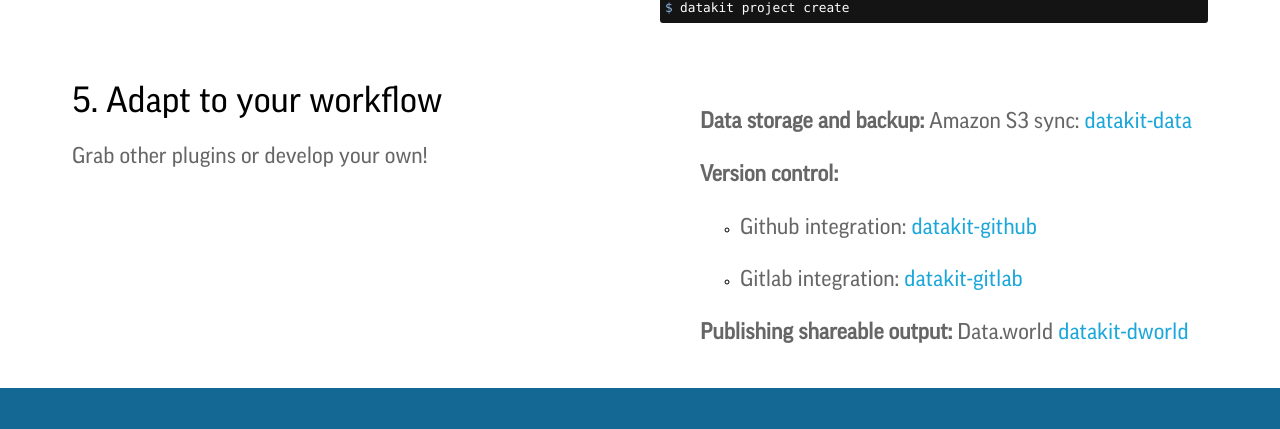
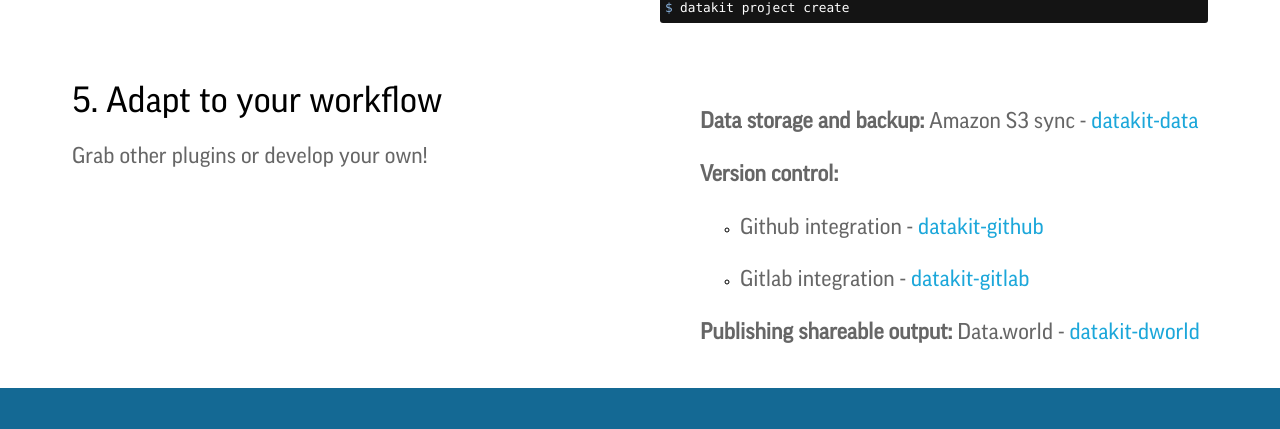
Before and after one commit to associatedpress/datakit-docs-template, a Jekyll site: the page built from index.html, in a window 1280 px wide and 900 px high, scrolled down 1603 px. Shown: the part 244-673 px from the top of the window. Built offline with Jekyll 4.4.1, drawn with Linux system fonts in a browser that asks for light colours.

Commit message:
Change to hyphenation

```diff
--- a/index.html
+++ b/index.html
@@ -164,13 +164,13 @@
       </div>
       <div class="shell-wrap">
         <ul style="list-style-type:none">
-          <li><p><b>Data storage and backup:</b> Amazon S3 sync: <a href="https://datakit-data.readthedocs.io/en/latest/">datakit-data</a></li>
+          <li><p><b>Data storage and backup:</b> Amazon S3 sync - <a href="https://datakit-data.readthedocs.io/en/latest/">datakit-data</a></li>
           <li><p><b>Version control:</b></p>
               <ul>
-                <li><p>Github integration: <a href="https://github.com/associatedpress/datakit-github/">datakit-github</a></p></li>
-                <li><p>Gitlab integration: <a href="https://github.com/associatedpress/datakit-gitlab/">datakit-gitlab</a></p></li>
+                <li><p>Github integration - <a href="https://github.com/associatedpress/datakit-github/">datakit-github</a></p></li>
+                <li><p>Gitlab integration - <a href="https://github.com/associatedpress/datakit-gitlab/">datakit-gitlab</a></p></li>
               </ul>
-          <li><p><b>Publishing shareable output:</b> Data.world <a href="https://github.com/associatedpress/datakit-dworld/">datakit-dworld</a></p></li>
+          <li><p><b>Publishing shareable output:</b> Data.world - <a href="https://github.com/associatedpress/datakit-dworld/">datakit-dworld</a></p></li>
         </ul>
       </div>
     </div>
```
